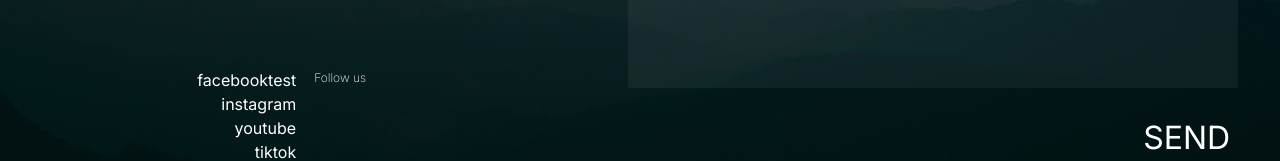
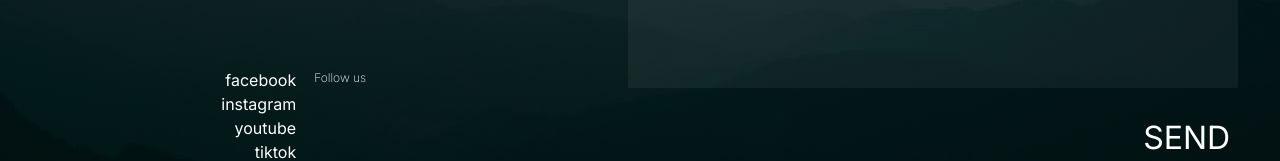
Before and after one commit to Olena-Rudnieva/next-js-carptravel, a Next.js app: page / in a window 1280 px wide. Shown: the part 3651-3812 px from the top of the page. Built offline with nearby package versions, Linux system fonts and the light colour scheme.

Commit message:
Add ogp description

```diff
--- a/app/components/ServiceCard.js
+++ b/app/components/ServiceCard.js
@@ -1,4 +1,5 @@
 import Image from 'next/image';
+import PropTypes from 'prop-types';
 
 export default function ServiceCard({ service }) {
   return (
@@ -34,3 +35,13 @@ export default function ServiceCard({ service }) {
     </div>
   );
 }
+
+ServiceCard.propTypes = {
+  service: PropTypes.shape({
+    number: PropTypes.string.isRequired,
+    listItem: PropTypes.string.isRequired,
+    callText: PropTypes.string.isRequired,
+    description: PropTypes.string.isRequired,
+    photo: PropTypes.object.isRequired,
+  }).isRequired,
+};
--- a/app/layout.js
+++ b/app/layout.js
@@ -8,18 +8,26 @@ const inter = Inter({ subsets: ['latin'] });
 export const metadata = {
   title: 'CarpTravel',
   description: "Uncover Carpathian's Secrets",
+  openGraph: {
+    type: 'website',
+    url: 'https://next-js-carptravel.vercel.app/',
+    title: 'CarpTravel',
+    description: 'Uncover Carpathian’s Secrets',
+    siteName: 'CarpTravel',
+    // images: [{ url: '../public/logo.png' }],
+  },
 };
 
 export default function RootLayout({ children }) {
   return (
     <html lang="en">
-      <Head>
+      {/* <Head>
         <meta property="og:image" content="/logo.png" />
         <meta
           property="og:url"
           content="https://next-js-carptravel.vercel.app/"
         />
-      </Head>
+      </Head> */}
       <body className={inter.className}>
         <AppBar />
         {children}
--- a/app/pages/Contacts.js
+++ b/app/pages/Contacts.js
@@ -64,14 +64,6 @@ export default function Contacts() {
                   >
                     facebook
                   </a>
-                  <a
-                    href="https://www.facebook.com/"
-                    target="_blank"
-                    rel="noopener noreferrer nofollow"
-                    className="text-sm md:text-base font-normal leading-6 hover:underline"
-                  >
-                    test
-                  </a>
                 </li>
                 <li>
                   <a
```
Also changed, not shown: public/image-ogp.jpg (added).
